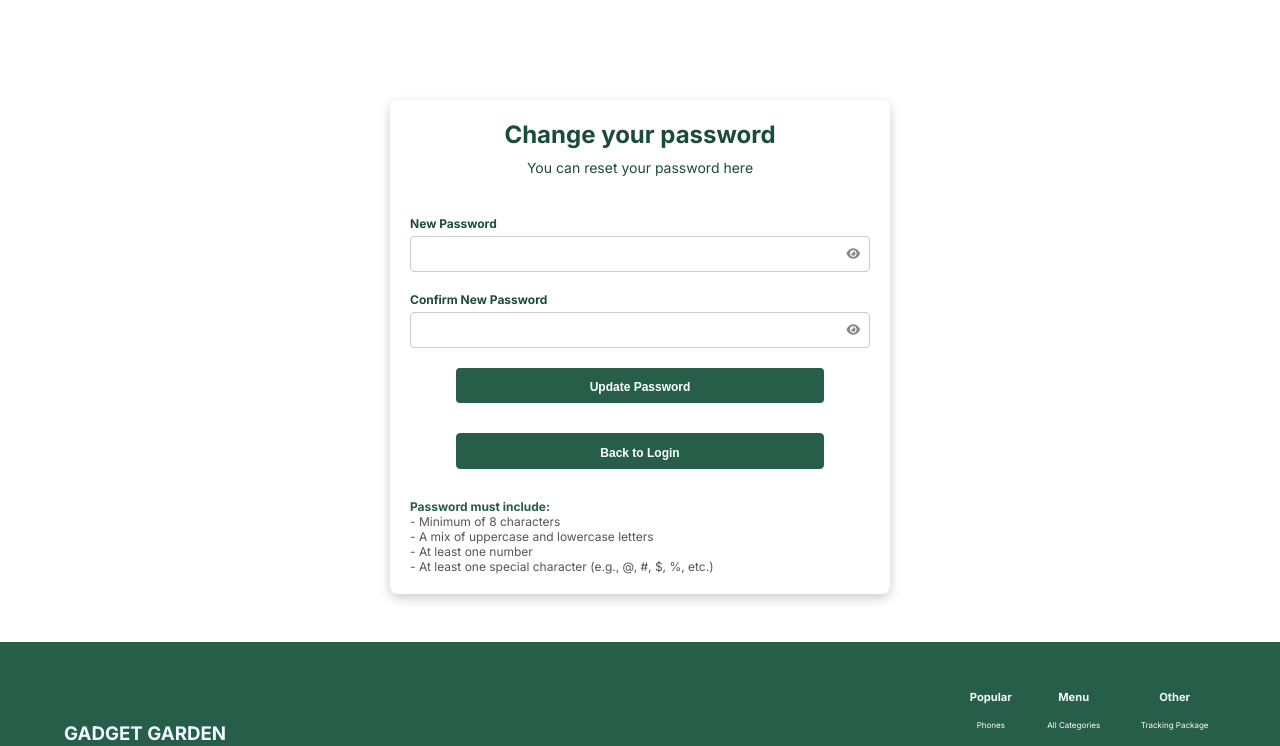
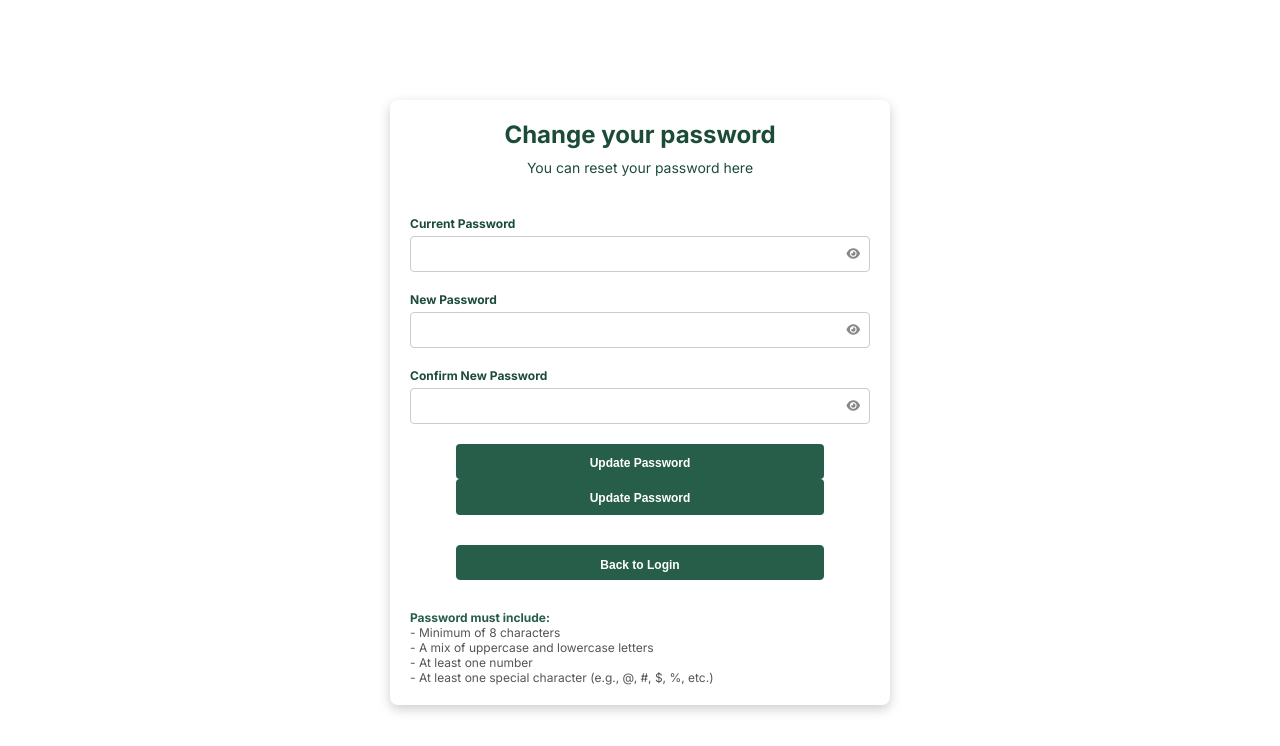
Before and after one commit to OluwatimilehinOrawusi/GadgetGarden, a PHP site: page /views/changepassword.php in a window 1280 px wide. Shown: the part 36-782 px from the top of the page. Run offline with PHP 8.4, Linux system fonts and the light colour scheme; a user stored in the database is signed in.

Commit message:
Update changepassword.php

```diff
--- a/views/changepassword.php
+++ b/views/changepassword.php
@@ -114,6 +114,14 @@ if ($_SERVER['REQUEST_METHOD'] === 'POST') {
 
        <form action="change_password.php" method="POST" onsubmit="return validateForm()">
     <div class="input-group">
+        <label for="current-password">Current Password</label>
+        <div class="password-wrapper">
+            <input type="password" id="current-password" name="current_password" required>
+            <i class="fas fa-eye toggle-password" onclick="togglePassword('current-password', this)"></i>
+        </div>
+    </div>
+
+    <div class="input-group">
         <label for="new-password">New Password</label>
         <div class="password-wrapper">
             <input type="password" id="new-password" name="new_password" required>
@@ -128,6 +136,10 @@ if ($_SERVER['REQUEST_METHOD'] === 'POST') {
             <i class="fas fa-eye toggle-password" onclick="togglePassword('confirm-password', this)"></i>
         </div>
     </div>
+
+    <button type="submit" class="submit-btn">Update Password</button>
+</form>
+
 
             <!--Submit and back to login buttons-->
             <button type="submit" class="submit-btn">Update Password</button><br><br>
```
Lines whose indentation alone changed are shown as unchanged.
